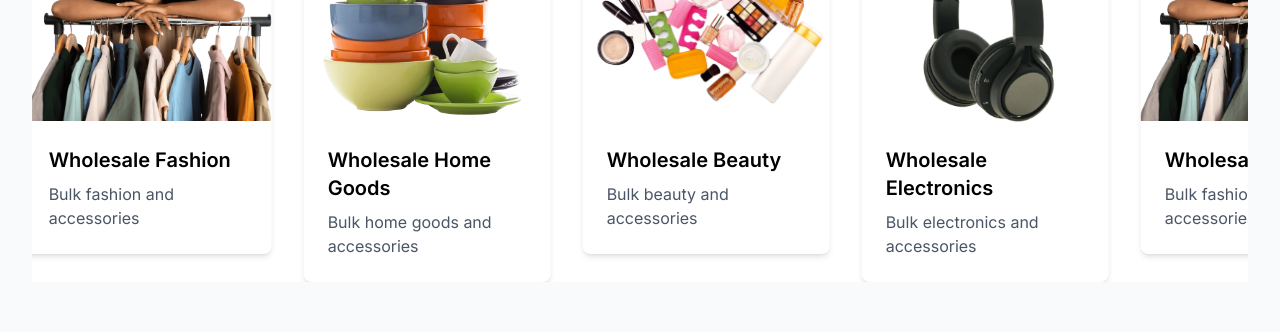
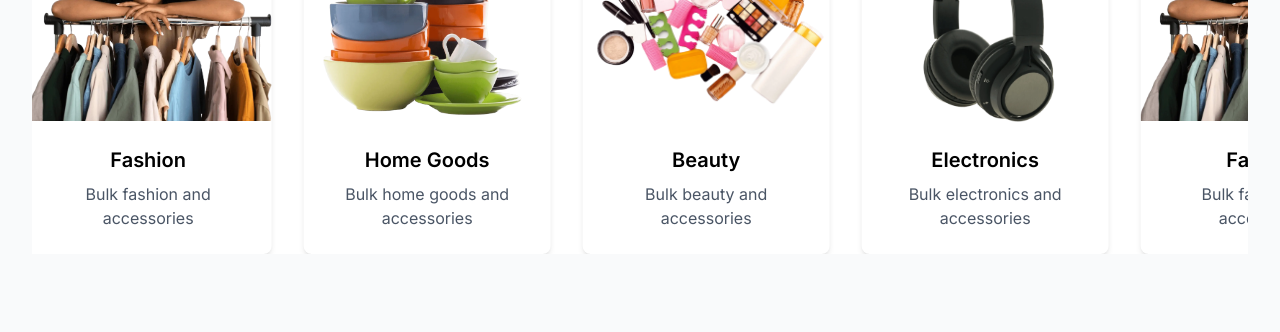
Before and after one commit to gulawebapp/gula_webapp, a React (Vite) app: page / in a window 1280 px wide. Shown: the part 1200-1532 px from the top of the page. Built offline with nearby package versions, Linux system fonts and the light colour scheme.

Commit message:
adjusted spacing within card text

```diff
--- a/src/components/HomePage/CategoryCard/CategoryCard.jsx
+++ b/src/components/HomePage/CategoryCard/CategoryCard.jsx
@@ -28,14 +28,14 @@ const CategoryCard = ({ category }) => {
         width="300"
         height="200"
       />
-      <div className="p-4 sm:p-6">
-        <h3 className="font-semibold text-lg sm:text-xl mb-2">
-          Wholesale {category.name}
-        </h3>
-        <p className="text-gray-600 text-sm sm:text-base">
-          Bulk {category.name.toLowerCase()} and accessories
-        </p>
-      </div>
+     <div className="p-4 sm:p-6 flex flex-col justify-center items-center mx-auto">
+  <h3 className="font-semibold text-lg sm:text-xl mb-2">
+    {category.name}
+  </h3>
+  <p className="text-gray-600 text-sm sm:text-base text-center"> {/* Added text-center */}
+    Bulk {category.name.toLowerCase()} and accessories
+  </p>
+</div>
     </motion.div>
   );
 };
```
